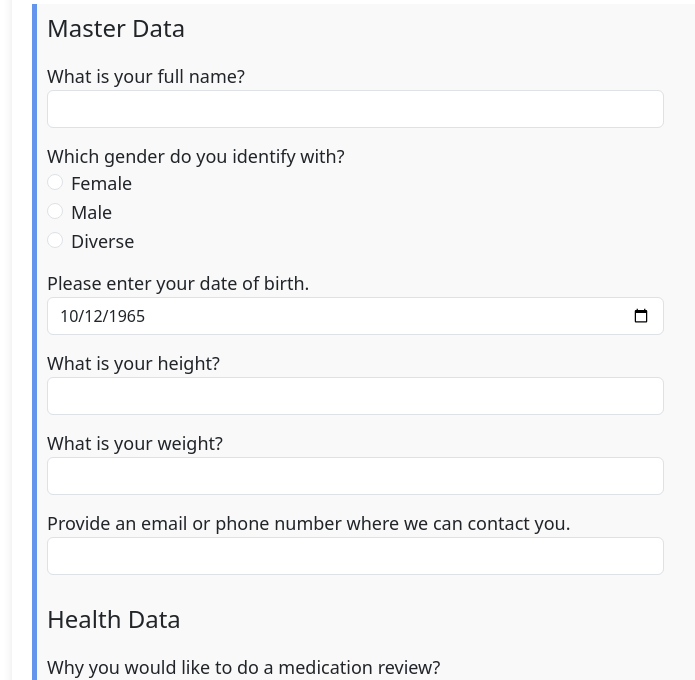
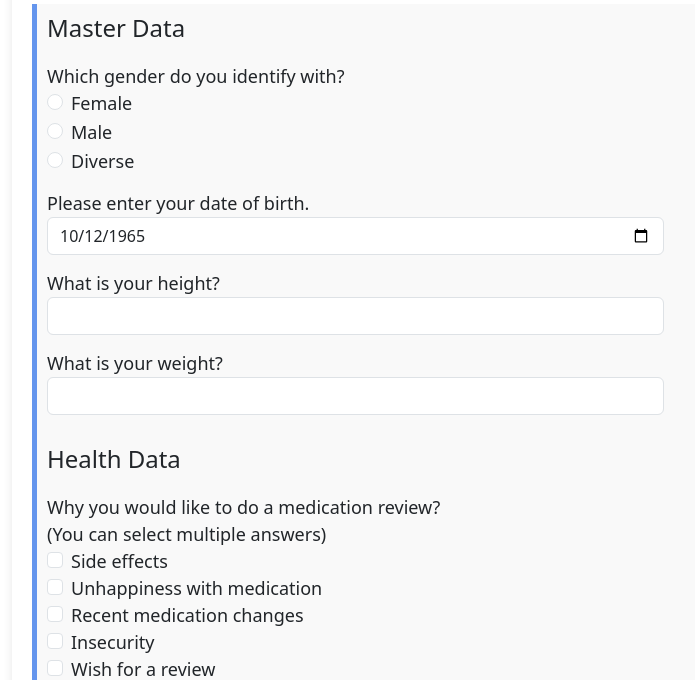
Before and after one commit to s8labo/PharmAssist-Form, a plain HTML site: page index.html in a window 1280 px wide. Shown: the part 62-742 px from the top of the page, without its empty margins (228-923 px from the left). Drawn offline with nearby package versions, Linux system fonts and the light colour scheme.

Commit message:
Update index.html

```diff
--- a/index.html
+++ b/index.html
@@ -15,11 +15,6 @@
         <div class="main-section">
             <div class="second-section">
                 <h4>Master Data</h4>
-                <div class="area half-area">
-                    <label>What is your full name?</label>
-                    <input id="contact" class="form-control" type="text" required>
-                </div>
-
                 <div class="area">
                     <label class="form-check-label" for="flexRadioDefault1">
                         Which gender do you identify with?
@@ -56,11 +51,6 @@
                 <div class="area half-area">
                     <label for="weight">What is your weight?</label>
                     <input class="form-control" type="text" id="weight" name="weight" required>
-                </div>
-
-                <div class="area half-area">
-                    <label>Provide an email or phone number where we can contact you.</label>
-                    <input id="contact" class="form-control" type="text" required>
                 </div>
             </div>
 
```
